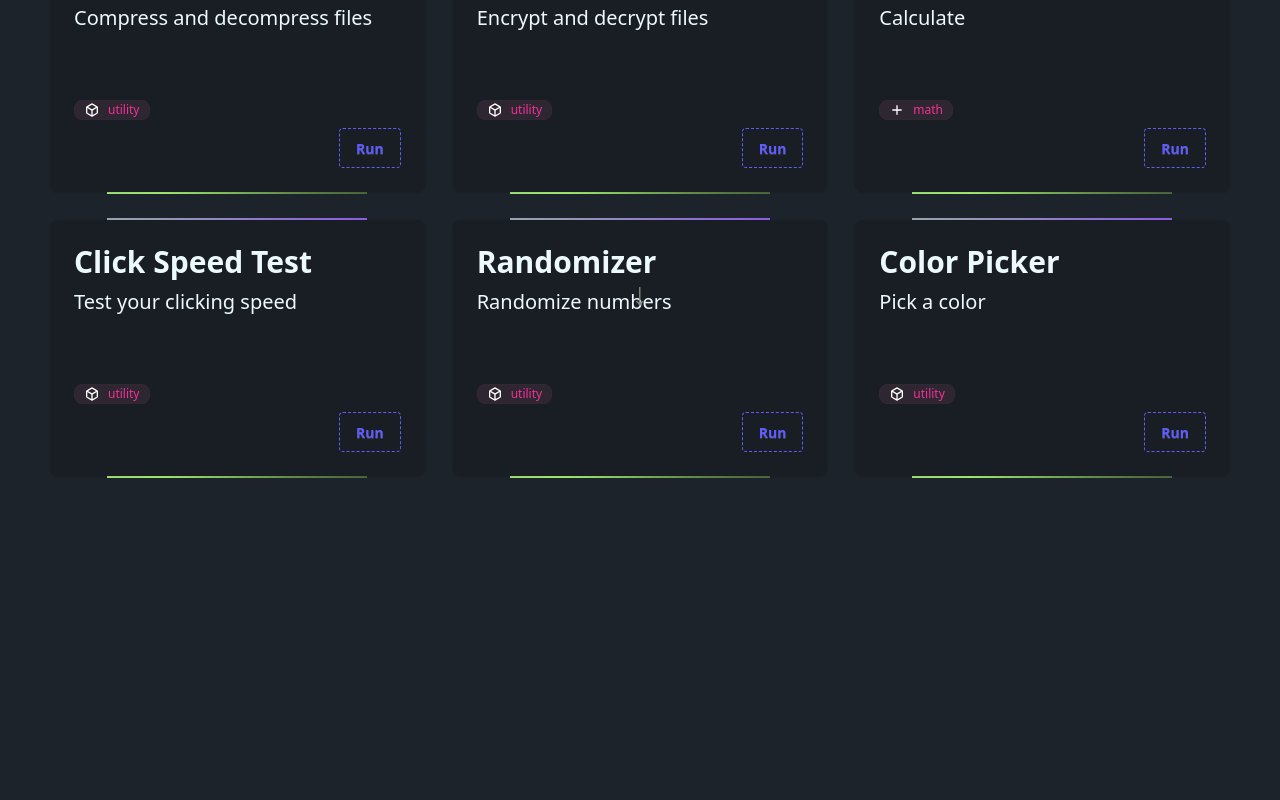
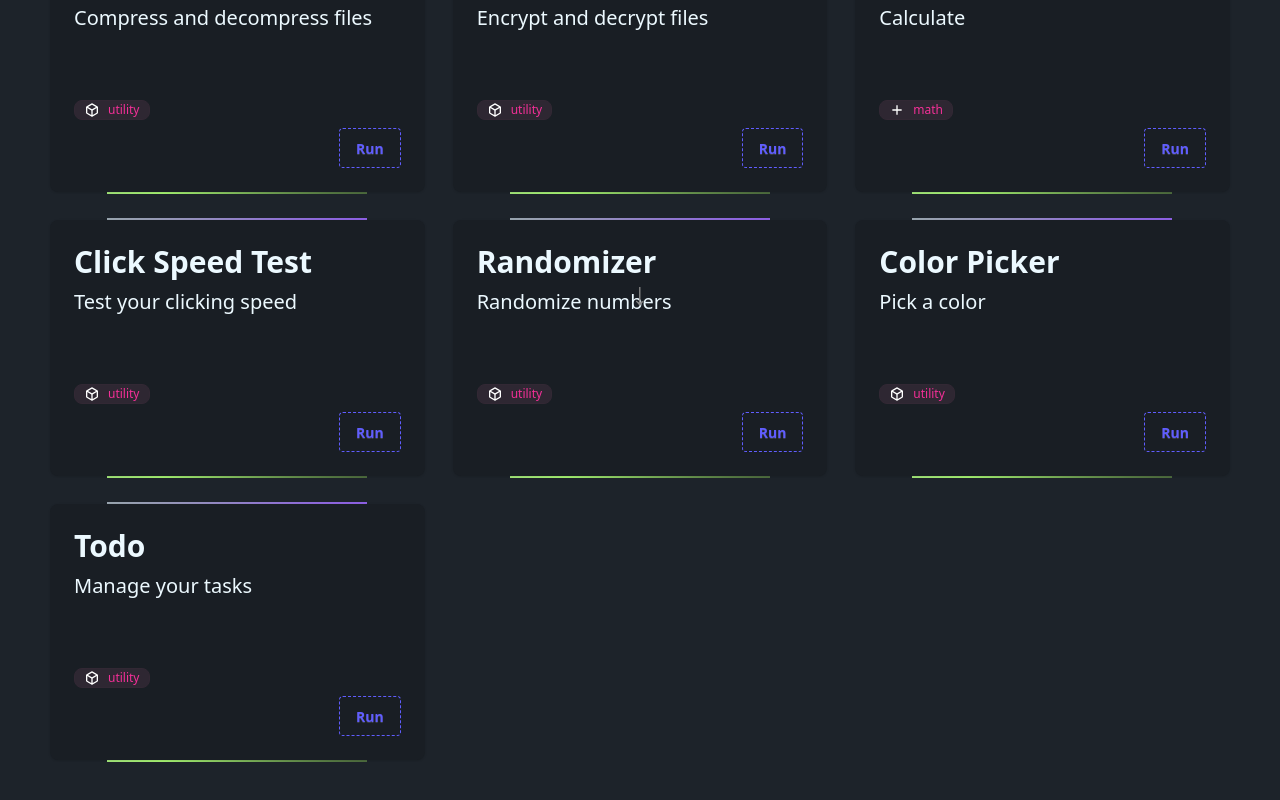
Before and after one commit to emerald-developer/microUtils, a SvelteKit app: page /apps in a window 1280 px wide. Shown: the part 463-1263 px from the top of the page. Before the commit the page ends 989 px from the top, so only its background shows below. Built offline with nearby package versions, Linux system fonts and the light colour scheme; no server answers; what tailwindcss-motion would draw is missing.

Commit message:
todo card added firebase src changed

```diff
--- a/src/lib/stores/firebase/db.ts
+++ b/src/lib/stores/firebase/db.ts
@@ -64,11 +64,10 @@ export async function getUserNote(uid: string, extraPassword?: string): Promise<
  * @param data - An object containing the todo list content to be saved.
  * @returns A Promise that resolves when the todo list has been saved.
  */
-export async function saveUserTodo(uid: string, name: string, data: string): Promise<void> {
+export async function saveUserTodo(uid: string, data: string): Promise<void> {
     if (!uid) throw new Error('UID must be provided.');
-    if (!name) throw new Error('Todo name must be provided.');
     if (!data) throw new Error('Todo data must be provided.');
-    const todoRef = doc(db, 'users', uid, 'todos', name);
+    const todoRef = doc(db, 'users', uid, 'todos', 'data');
     await setDoc(todoRef, { content: data }, { merge: true });
 }
 
@@ -82,8 +81,8 @@ export async function saveUserTodo(uid: string, name: string, data: string): Pro
  * If user or todo does not exist, returns null.
  * @returns Todo list content or null if not found
  */
-export async function getUserTodo(uid: string, name: string): Promise<{ content: string } | null> {
-    const todoRef = doc(db, 'users', uid, 'todos', name);
+export async function getUserTodo(uid: string): Promise<{ content: string } | null> {
+    const todoRef = doc(db, 'users', uid, 'todos', 'data');
     const docSnap = await getDoc(todoRef);
     if (docSnap.exists()) {
         let data = docSnap.data();
--- a/src/routes/apps/+page.svelte
+++ b/src/routes/apps/+page.svelte
@@ -69,5 +69,12 @@
                 cardDescription="Pick a color"
             />
         </a>
+        <a href="/apps/todo">
+            <Card
+                badgeType="utility"
+                cardTitle="Todo"
+                cardDescription="Manage your tasks"
+            />
+        </a>
     </div>
 </div>
--- a/src/routes/apps/[app]/todo.svelte
+++ b/src/routes/apps/[app]/todo.svelte
@@ -28,7 +28,7 @@
     loading = true;
     try {
       if (!currentUser) return; // Ensure currentUser is not null before proceeding
-      const res = await getUserTodo(currentUser.uid, name);
+      const res = await getUserTodo(currentUser.uid);
       if (res && res.content) {
         todos = JSON.parse(res.content);
       } else {
@@ -55,7 +55,7 @@
     saveTimeout = setTimeout(async () => {
       if (!currentUser) return;
       try {
-        await saveUserTodo(currentUser.uid, name, JSON.stringify(todos));
+        await saveUserTodo(currentUser.uid, JSON.stringify(todos));
       } catch (e) {
         console.error("Failed to save todos:", e);
       }
```
